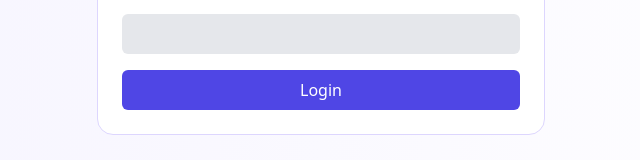
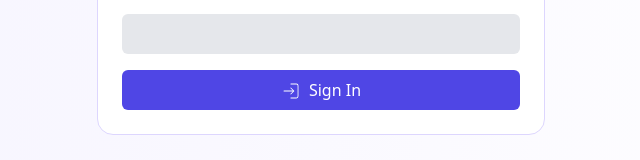
Before and after one commit to KwesitheDev/Attendance-Monitoring-System, a React (Create React App) app in the folder frontend/student/: page /login in a window 1280 px wide. Shown: the part 423-583 px from the top of the page, without its empty margins (319-959 px from the left). Built offline with nearby package versions, Linux system fonts and the light colour scheme.

Commit message:
style: added login Icon to sign In button

```diff
--- a/frontend/student/src/pages/Login.jsx
+++ b/frontend/student/src/pages/Login.jsx
@@ -4,6 +4,7 @@ import { login } from "../api/Student";
 import Card from "../components/Card";
 import Input from "../components/Input";
 import Logo from "../components/Logo";
+import { CiLogin } from "react-icons/ci";
 
 function Login() {
   const [formData, setFormData] = useState({ email: "", password: "" });
@@ -38,7 +39,7 @@ function Login() {
     "
     >
       <div className="mt-10"></div>
-      <Logo />
+      <Logo className="rounded-2xl" />
       <div className="my-6">
         <h1 className=" mb-4 text-center font-bold text-3xl">AttendanceMS</h1>
         <p className="mb-4 text-center text-gray-500">Log Into Your Account</p>
@@ -68,9 +69,10 @@ function Login() {
           />
           <button
             type="submit"
-            className="w-full bg-indigo-600 text-white p-2 rounded-md hover:bg-indigo-700 focus:outline-none focus:ring-2 focus:ring-indigo-600"
+            className="w-full flex items-center justify-center gap-2 bg-indigo-600 text-white p-2 rounded-md hover:bg-indigo-700 focus:outline-none focus:ring-2 focus:ring-indigo-600"
           >
-            Login
+            <CiLogin className="text-xl -mb-0.5 " />
+            <span>Sign In</span>
           </button>
         </form>
       </Card>
```
